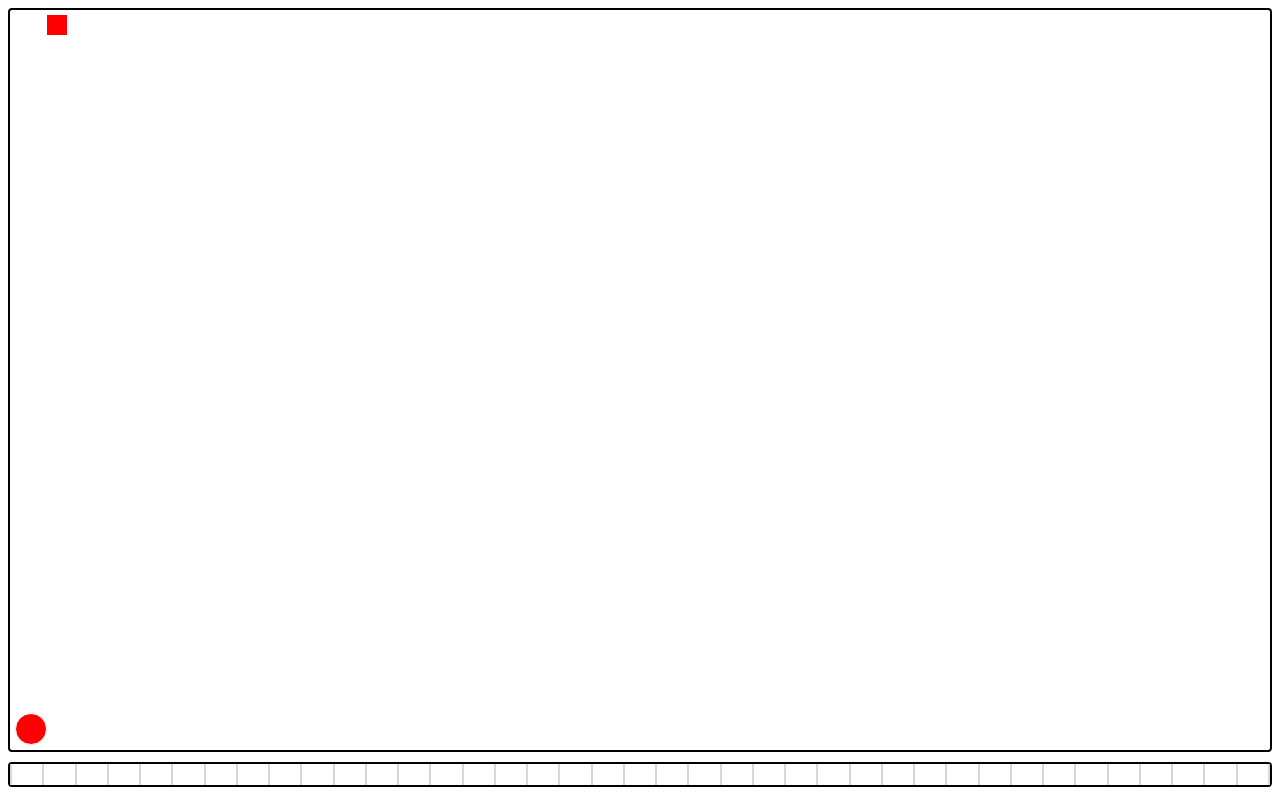
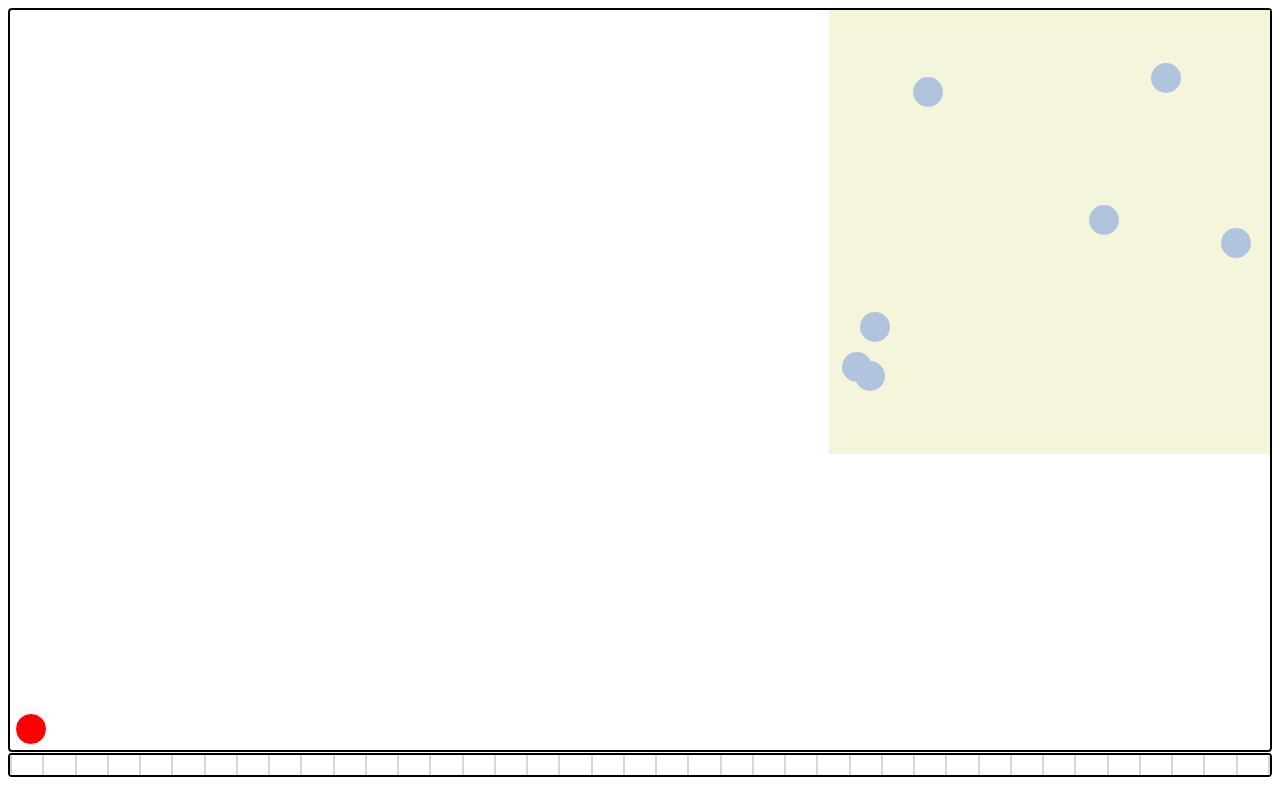
Before and after one commit to bahabarut/Oyun2, a plain HTML site: page index.html in a window 1280 px wide. Drawn offline with Linux system fonts and the light colour scheme.

Commit message:
devam ediliyor

```diff
--- a/index.html
+++ b/index.html
@@ -11,7 +11,7 @@
         <div class="oyunCont bord">
             <span id="oyuncu"></span>
             <div id="hedef">
-                <span class="hedefler" style="background-color:red;"></span>
+                <!--<span class="hedefler"></span>-->
             </div>
         </div>
         <div class="barCont bord"></div>
--- a/script.js
+++ b/script.js
@@ -1,4 +1,6 @@
+var sayac = 0;
 $(document).ready(function () {
+    HedefleriHazirla();
     for (var i = 0; i < 40; i++) {
         var line = document.createElement("span");
         line.setAttribute("class", "barLines");
@@ -7,7 +9,27 @@ $(document).ready(function () {
 });
 $(document).on("keydown", function (ev) {
     if (ev.which === 32) {
-        var val = $("#bar").val();
-        $("#bar").val(parseInt(val)+1);
+        console.log(sayac +=2);
     }
 });
+$(document).on("keyup", function (ev) {
+    if (ev.which === 32) {
+        sayac = 0;
+    }
+});
+
+function HedefleriHazirla() {
+    var alan = $("#hedef");
+    for (var i = 0; i < 7; i++) {
+        var newEl = document.createElement("span");
+        newEl.setAttribute("class", "hedefler");
+
+        newEl.style.top = `${RandomUret(1, 94)}%`
+        newEl.style.left = `${RandomUret(1, 95)}%`
+
+        alan.append(newEl);
+    }
+}
+function RandomUret(min, max) {
+    return Math.floor(min + Math.random() * max);
+}
--- a/style.css
+++ b/style.css
@@ -18,14 +18,15 @@ html, body {
     padding: 5px;
     height: 93%;
     box-sizing: border-box;
+    position: relative;
 }
 
 .barCont {
-    margin-top: 10px;
+    margin-top: 1px;
     display: flex;
     justify-content: space-between;
     box-sizing: border-box;
-    height: 25px;
+    height: 3%;
     /*background: linear-gradient(90deg, rgba(30,255,0,1) 0%, rgba(255,0,0,1) 100%);*/
 }
 
@@ -42,9 +43,19 @@ html, body {
     border: solid 1px #d7d7d7;
 }
 
+#hedef {
+    position: absolute;
+    top: 0;
+    right: 0;
+    background-color: beige;
+    height: 60%;
+    width: 35%;
+}
+
 .hedefler {
-    width: 20px;
-    height: 20px;
+    border-radius: 50%;
+    background-color: lightsteelblue;
+    width: 30px;
+    height: 30px;
     position: absolute;
-    background-color: red;
 }
```
